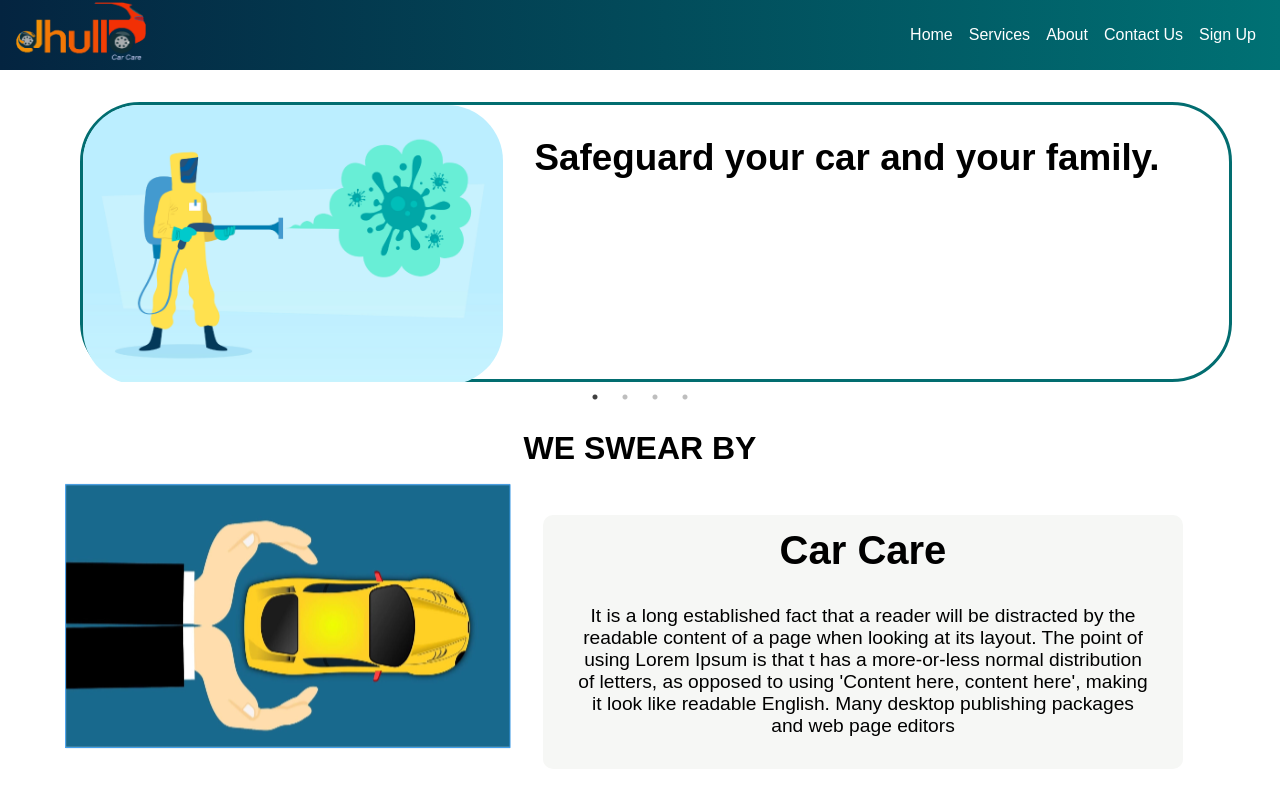
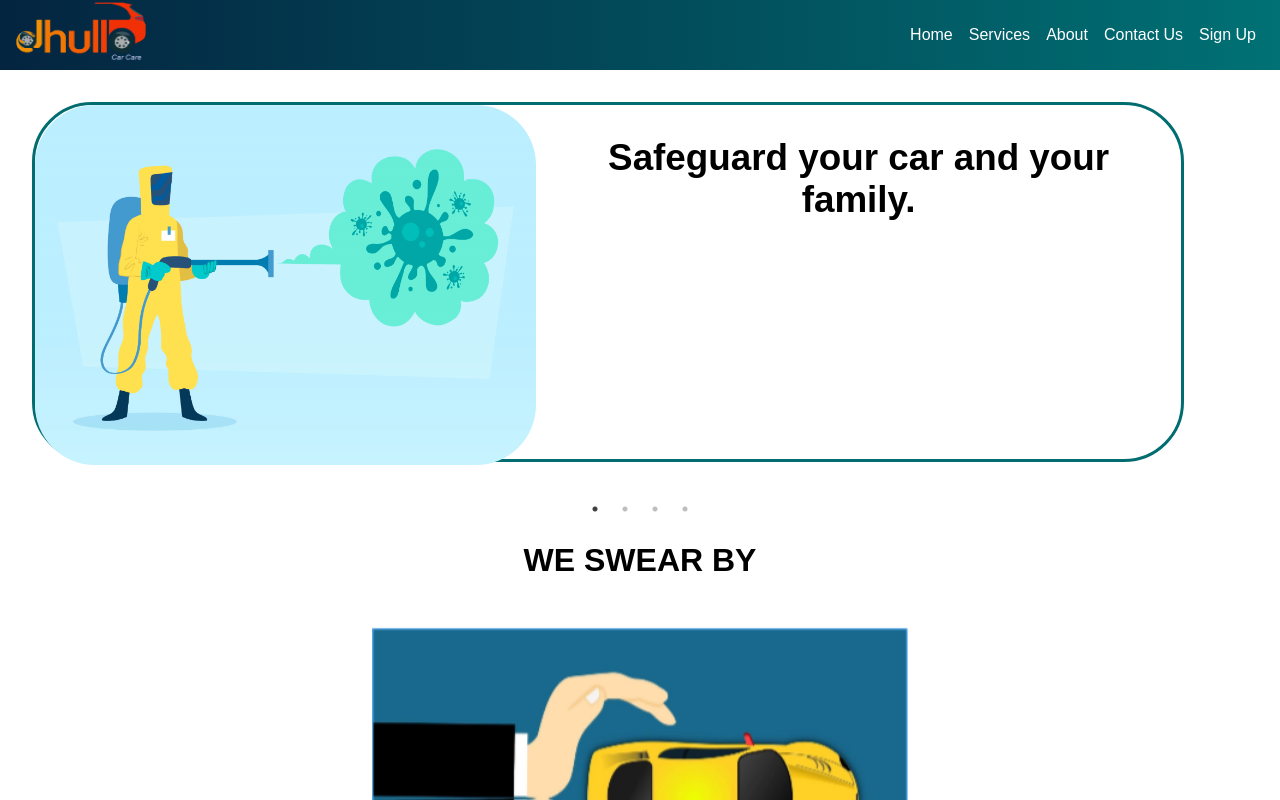
Before and after one commit to bharathsharma98/Dhullo, a React (Create React App) app: page / in a window 1280 px wide. Shown: the top 800 px of the page. Built offline with nearby package versions, Linux system fonts and the light colour scheme.

Commit message:
Added Images, Organised folders,Fixed Sliders

```diff
--- a/src/components/Pages/About/about.css
+++ b/src/components/Pages/About/about.css
@@ -0,0 +1,49 @@
+h1 {
+    text-align: left;
+    flex: auto;
+  }
+
+  .serviceboxcontainer {
+    align-items: center;
+  }
+
+  .mixcontainer1 {
+    display: flex;
+    flex-wrap: wrap;
+    justify-content: center;
+    flex-direction: row;
+
+
+  }
+
+  .mixcontainer2 {
+    display: flex;
+    flex-wrap: wrap;
+    justify-content: center;
+    flex-direction: row;
+    margin: 1rem;
+  }
+
+  .textcontainer1 {
+    display: flex;
+    flex-wrap: wrap;
+    justify-content: center;
+    flex-direction: row;
+    margin: 1rem;
+  }
+
+  .intdetailingcontainer {
+    display: flex;
+    flex-wrap: wrap;
+    justify-content: center;
+    flex-direction: row;
+    margin: 1rem;
+  }
+
+  .extdetailingcontainer {
+    display: flex;
+    flex-wrap: wrap;
+    justify-content: center;
+    flex-direction: row;
+    margin: 1rem;
+  }
--- a/src/components/Pages/About/about.js
+++ b/src/components/Pages/About/about.js
@@ -2,6 +2,7 @@ import React, { Component } from "react";
 import detailingimg from "../../../Image/detailing.png";
 import TextComp from "../../UI/content/TextComponents/TextComponent";
 import MainImage from "../../UI/content/ImageComponents/ImgComp";
+import './about.css';
 class about extends Component {
   render() {
     return (
--- a/src/components/UI/PageComponents/ServicePageComp.css
+++ b/src/components/UI/PageComponents/ServicePageComp.css
@@ -1,5 +1,5 @@
 h1 {
-  text-align: left;
+  text-align: center;
   flex: auto;
 }
 
--- a/src/components/UI/SideDrawer/SideDrawer.css
+++ b/src/components/UI/SideDrawer/SideDrawer.css
@@ -24,7 +24,14 @@
 }
 
 .side-drawer li {
-  margin: 0.5rem 0; /* to set gap between list items */
+  margin: 0.5rem  ;
+  border-radius: 2px;
+  text-align: center;
+  font-size :3rem;
+   height: 5rem;
+
+   border-radius: 3%;
+  background-color: rgb(238, 243, 241);/* to set gap between list items */
 }
 .side-drawer a {
   font-size: 1.2rem;
--- a/src/components/UI/Slider/ImgComponent.js
+++ b/src/components/UI/Slider/ImgComponent.js
@@ -1,32 +1,19 @@
 import React from "react";
 // import { findByLabelText } from '@testing-library/react';
 import { Link } from "react-router-dom";
+import './ImgComponents.css'
 function ImgComponent(props) {
-  let imgStyles = {
-    width: "100%",
-    height: "35vh",
-    borderRadius: "3.5rem",
-    margin: "0px",
-  };
-  let CompStyles = {
-    width: "90%",
-    height: "35vh",
-    marginLeft: "5rem",
-    marginRight: "5rem",
-    marginTop: "2rem",
-    display: "flex",
 
-    border: "3px solid #026D70",
-    borderRadius: "60px",
-  };
+
 
   return (
-    <div className="imagecomp" style={CompStyles}>
+    <div className="imagecontainer"  >
       <Link to="/services">
         <img
+        className="imagefield"
           src={props.imgComponent.imgSrc}
           alt="slide-img"
-          style={imgStyles}
+
         ></img>
       </Link>
 
--- a/src/components/UI/Slider/ImgComponents.css
+++ b/src/components/UI/Slider/ImgComponents.css
@@ -0,0 +1,15 @@
+.imagecontainer{
+    width:90% ;
+    height: 45vh;
+    margin:2rem;
+    display: flex;
+    border:3px solid #026D70;
+    border-radius: 60px;
+
+}
+.imagefield{
+width: 100%;
+height: 45vh;
+border-radius: 60px;
+margin:0px;
+}
--- a/src/components/UI/content/BoxComponent/BoxComp.css
+++ b/src/components/UI/content/BoxComponent/BoxComp.css
@@ -1,5 +1,5 @@
 .boxwithbutton {
-  height: 34rem;
+  height: 31rem;
   width: 20rem;
   border: 1px solid;
   border-color: black;
@@ -8,5 +8,5 @@
   background: transparent linear-gradient(180deg, #95e0f1 0%, #ffffff 100%) 0%
     0% no-repeat padding-box;
   text-align: center;
-  border-radius: 10px;
+  border-radius: 7px;
 }
--- a/src/components/UI/content/ImageComponents/ImgComp.css
+++ b/src/components/UI/content/ImageComponents/ImgComp.css
@@ -1,3 +1,8 @@
- /* .imgcontainer{
+ .imgcontainer{
      align-content: center;
- } */
+     height: 20rem;
+     maxwidth: fit-content;
+     margin:2rem;
+     display: flex;
+     border-radius:3rem;
+ }
```
